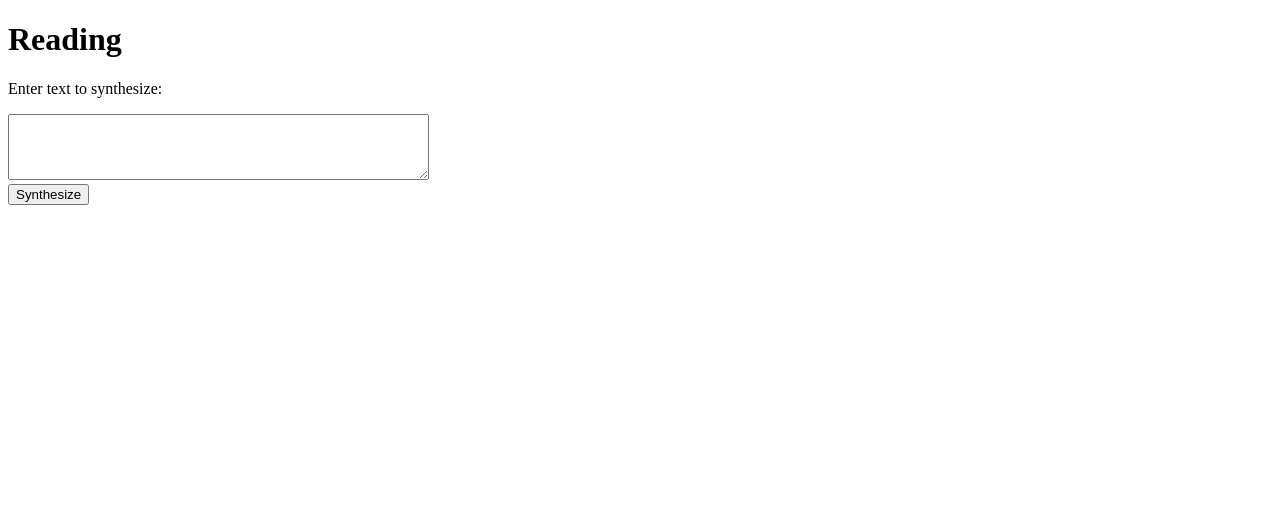
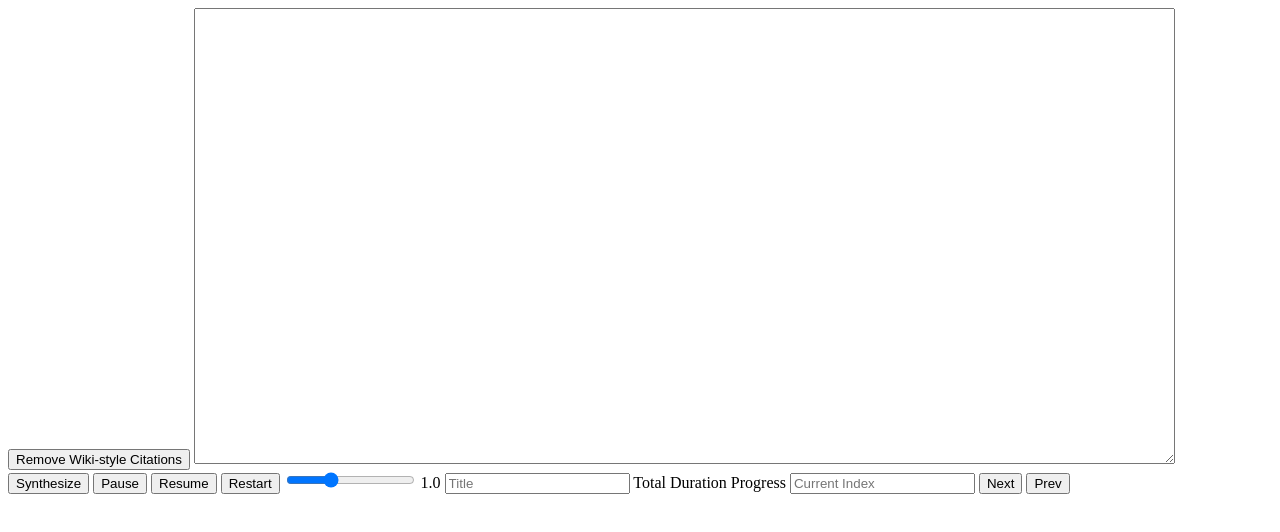
Before and after one commit to samchristywork/read-to-me, a plain HTML site: page index.html in a window 1280 px wide. Drawn offline with Linux system fonts and the light colour scheme.

Commit message:
feat: Add a bunch of controls to the page
These controls handle audio playback. Right now they don't have
functionality added to them.

```diff
--- a/index.html
+++ b/index.html
@@ -1,4 +1,4 @@
-<!doctype html>
+<!DOCTYPE html>
 <html>
 <head>
     <title>Reading</title>
@@ -11,13 +11,20 @@
 </head>
 
 <body>
-  <h1>Reading</h1>
-  <p>Enter text to synthesize:</p>
-  <form action="/synthesize" method="post">
-    <textarea name="text" rows="4" cols="50"></textarea>
-    <br />
-    <input type="submit" value="Synthesize" />
-  </form>
+  <button id="removeCitations" onclick='removeCitations()'>Remove Wiki-style Citations</button>
+  <textarea id="text" name="text" rows="30" cols="120"></textarea> <br>
+  <button id="synthesize" onclick='synthesizeAudio()'>Synthesize</button>
+  <button id="pause" onclick='pauseAudio()'>Pause</button>
+  <button id="resume" onclick='resumeAudio()'>Resume</button>
+  <button id="restart" onclick='restartAudio()'>Restart</button>
+  <input type="range" id="speed" name="speed" min="0.5" max="2.0" step="0.1" value="1.0" oninput="setAudioSpeed(this.value)">
+  <span id="speedValue">1.0</span>
+  <input type="text" id="title" name="title" placeholder="Title">
+  <span id="totalDuration">Total Duration</span>
+  <span id="progress">Progress</span>
+  <input type="number" id="currentIdx" name="currentIdx" placeholder="Current Index">
+  <button id="next" onclick='nextAudio()'>Next</button>
+  <button id="prev" onclick='prevAudio()'>Prev</button>
 </body>
 <script>
 </script>
```
